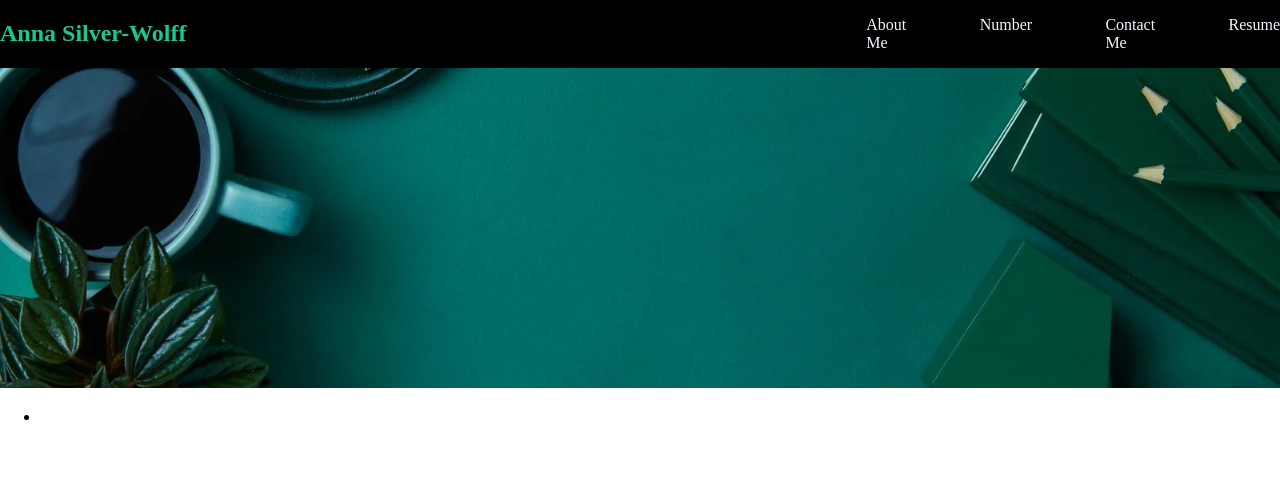
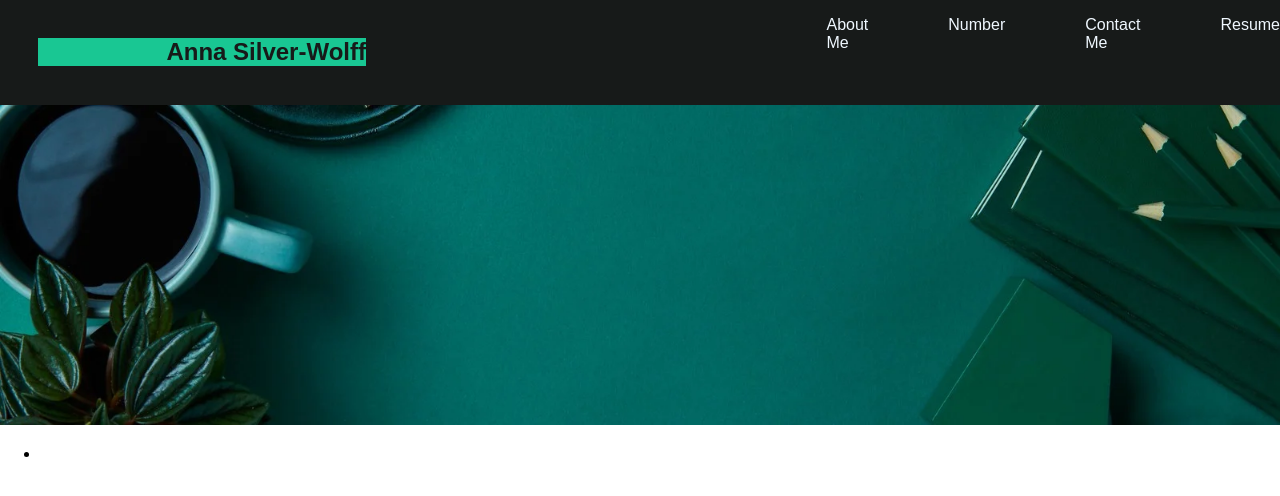
Before and after one commit to asw-afk/portfolio, a plain HTML site: page index2.html in a window 1280 px wide. Drawn offline with Linux system fonts and the light colour scheme.

Commit message:
css updates

```diff
--- a/assets/css/style copy.css
+++ b/assets/css/style copy.css
@@ -2,12 +2,13 @@
 html, body {
     padding: 0;
     margin:0;
+    font-family: Arial, Helvetica, sans-serif;
 }
 
 nav {
     display: flex;
     justify-content: space-between;
-    background-color: black;
+    background-color:  #171a19;
     color:aliceblue;
 }
 
@@ -19,7 +20,11 @@ nav li:hover {
 }
 
 #name {
-    color: rgb(25, 199, 147);
+    color:  #171a19;
+    margin: 3%;
+    background-color: rgb(25, 199, 147);
+    background-size: 90%;
+    padding-left: 10%;
 }
 
 #nav-links {
```
